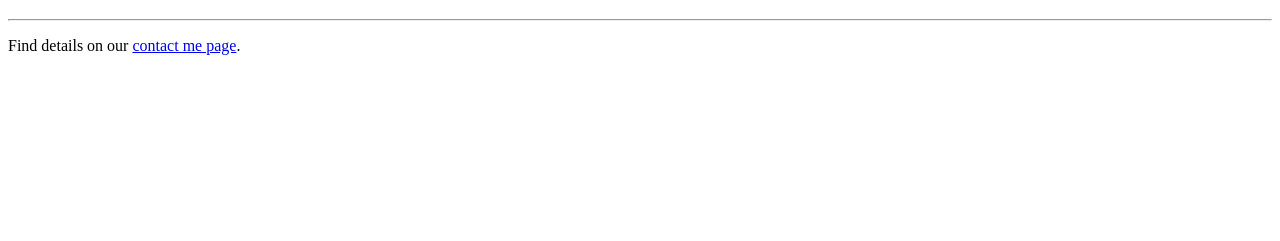
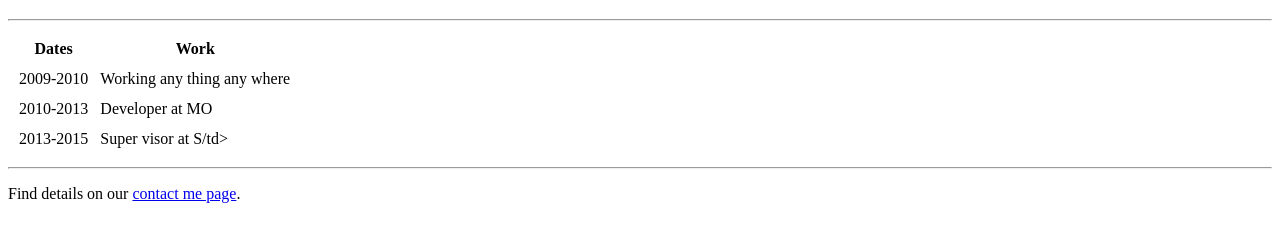
Before and after one commit to samer421/1, a plain HTML site: page index.html in a window 1280 px wide. Shown: the part 331-572 px from the top of the page. Drawn offline with Linux system fonts and the light colour scheme.

Commit message:
Update index.html

```diff
--- a/index.html
+++ b/index.html
@@ -10,6 +10,30 @@
     <hr />
     <h1>Hello Samer</h1>
     <hr />
+
+ <table cellspacing="10">
+      <thead>
+        <tr>
+          <th>Dates</th>
+          <th>Work</th>
+        </tr>
+      </thead>
+      <tbody>
+        <tr>
+          <td>2009-2010</td>
+          <td>Working any thing any where</td>
+        </tr>
+        <tr>
+          <td>2010-2013</td>
+          <td>  Developer at MO  </td>
+        </tr>
+        <tr>
+          <td>2013-2015</td>
+          <td>Super visor at S/td>
+        </tr>
+      </tbody>
+    </table>
+    <hr>
     <p>
 Find details on our <a href="contact-me.html">contact me page</a>.</p>
   </body>
```
